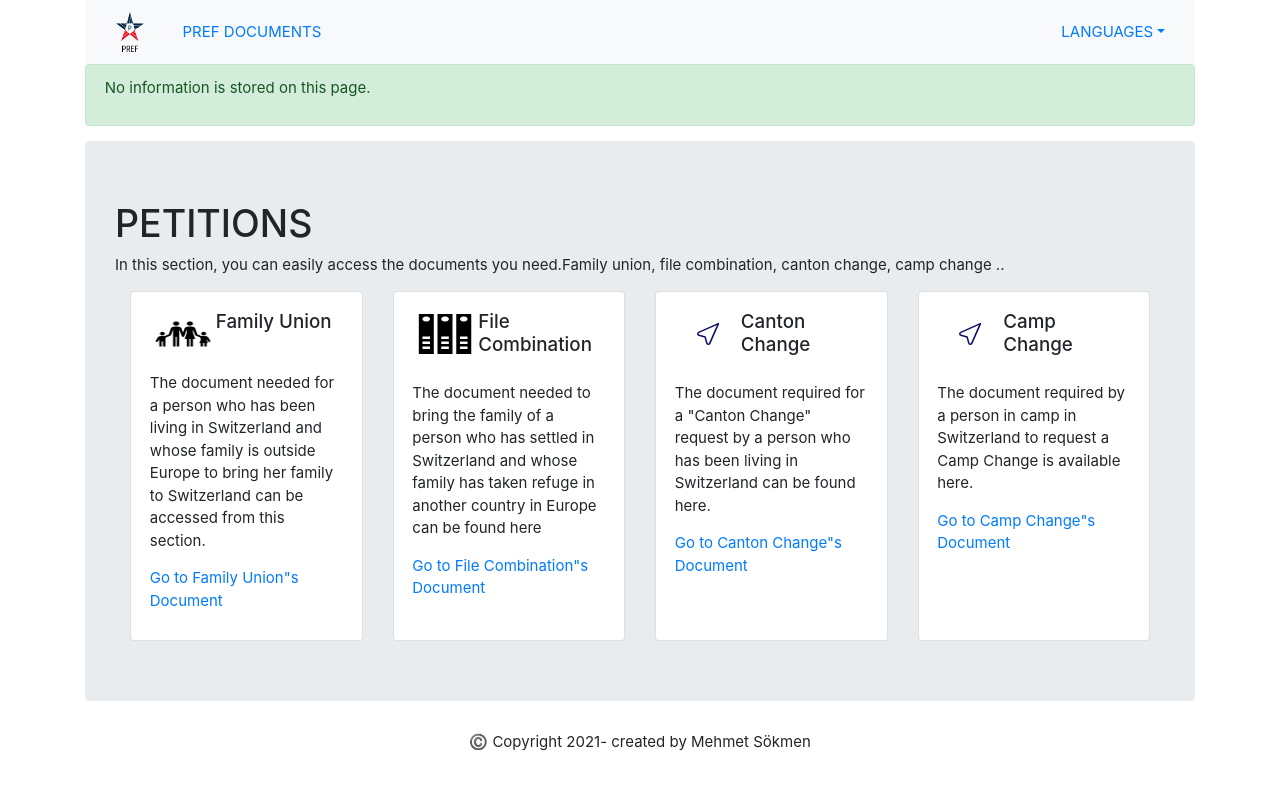
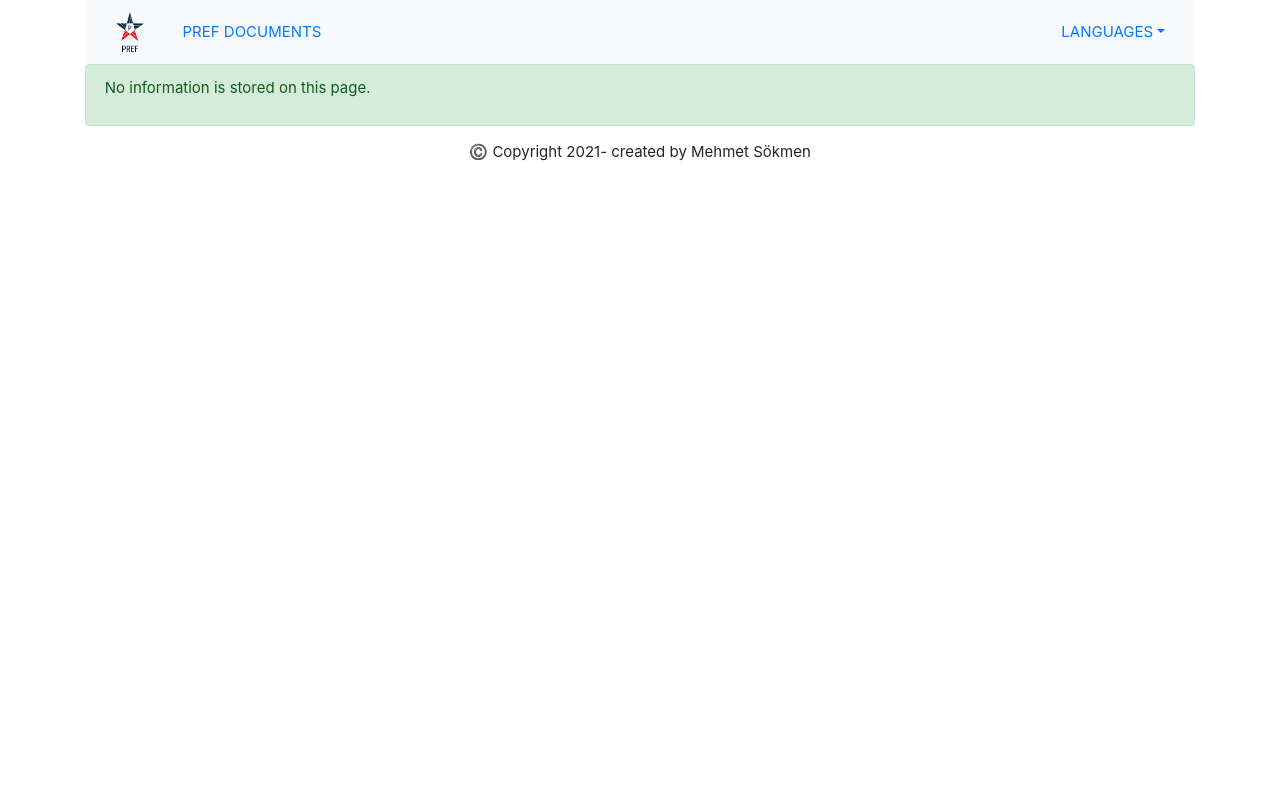
Before and after one commit to sokmen4083/PREF-LAST, a React (Create React App) app: page /PrefDocuments in a window 1280 px wide. Shown: the top 790 px of the page. Built offline with nearby package versions, Linux system fonts and the light colour scheme.

Commit message:
Design updated

```diff
--- a/src/App.js
+++ b/src/App.js
@@ -84,7 +84,7 @@ function App() {
                  <Alert variant="success">
                     <p>{t('info')}</p>
                 </Alert>
-                    <Route path='/'  component={PrefDocuments}/>
+                    <Route path='/' exact={true}  component={PrefDocuments}/>
                     <Route path='/FamilyUnion' component={Family}/>
                     <Route path='/fileCombination' component={FileCombination}/>
                     <Route path='/CantonChange' component={CantonChange}/>
```
